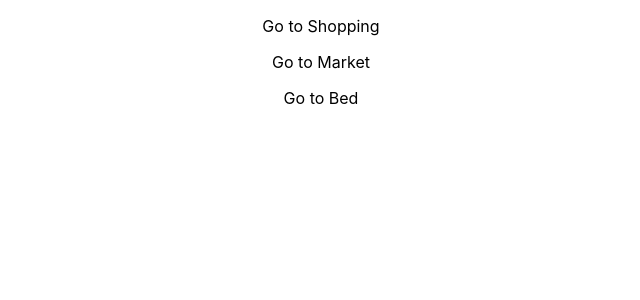
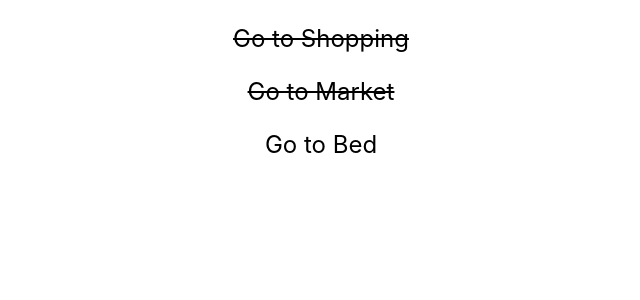
Before and after one commit to duybao901/todo-list, a React (Create React App) app: page / in a window 1280 px wide. Shown: the top 300 px of the page, without its empty margins (319-959 px from the left). Built offline with nearby package versions, Linux system fonts and the light colour scheme.

Commit message:
Dynamic class names: Install classnames and use it

```diff
--- a/package.json
+++ b/package.json
@@ -6,6 +6,7 @@
     "@testing-library/jest-dom": "^4.2.4",
     "@testing-library/react": "^9.5.0",
     "@testing-library/user-event": "^7.2.1",
+    "classnames": "^2.2.6",
     "react": "^16.13.1",
     "react-dom": "^16.13.1",
     "react-scripts": "3.4.1"
--- a/src/App.js
+++ b/src/App.js
@@ -5,16 +5,25 @@ import './App.css';
 import TodoItem from './components/TodoItem';
 
 const todoList = [
-  'Go to Shopping',
-  'Go to Market',
-  'Go to Bed'
+  {
+    title: 'Go to Shopping',
+    isComplete: true
+  },
+  {
+    title: 'Go to Market',
+    isComplete: true
+  },
+  {
+    title: 'Go to Bed',
+    isComplete: false
+  }
 ]
 function App(){
   return (
     <div className="App">
       {
         todoList.map((item, index) => {
-          return <TodoItem key={index} title = {item}/>
+          return <TodoItem key={index} item={item}/>
         })
       }
     </div>
--- /dev/null
+++ b/src/components/TodoItem.css
@@ -0,0 +1,7 @@
+.todo-item {
+    font-size: 24px;
+    font-weight: 400;
+}
+.todo-item-complete {
+    text-decoration: line-through;
+}
--- a/src/components/TodoItem.js
+++ b/src/components/TodoItem.js
@@ -1,11 +1,19 @@
 import React, { Component } from 'react';
+import classNames from 'classnames';
+import './TodoItem.css';
+class TodoItem extends Component {
 
-class TodoItem extends Component {
     render() {
+        const { item } = this.props;
+        const className = classNames({
+            'todo-item': true,
+            'todo-item-complete': item.isComplete
+        })
+        // const item = this.props.item
         return (
-            <div className="doto-item">
+            <div className = {className}>
                 <p>
-                    {this.props.title}
+                    {item.title}
                 </p>
             </div>
         )
```
Also changed, not shown: 1 other file (tests, documents, lock files or other folders).
